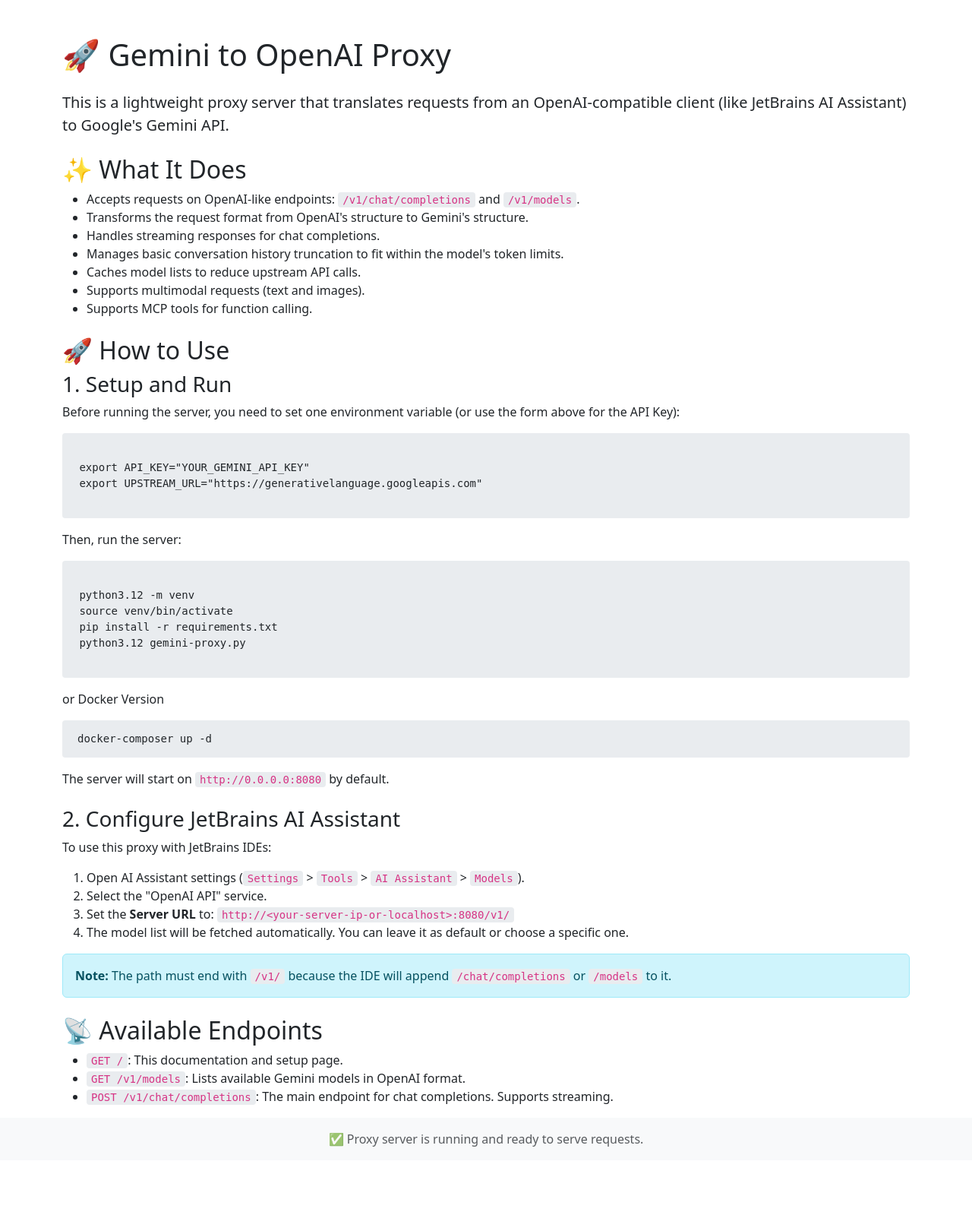
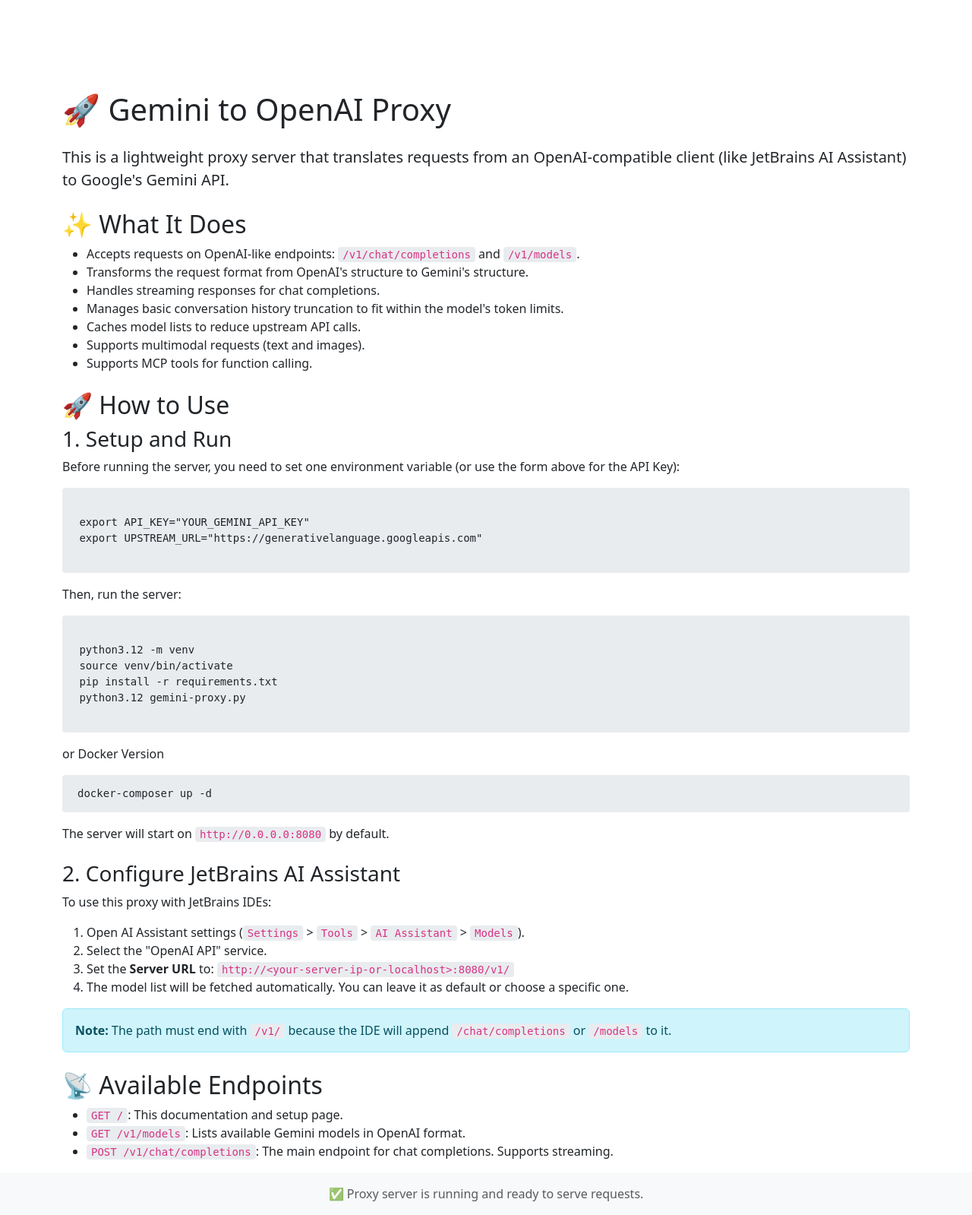
Before and after one commit to zyr3x/opengeminiai-studio, a Flask app: page / in a window 1280 px wide. Shown: the part 56-1655 px from the top of the page at 76% size. Before the commit the page ends 1565 px from the top, so only its background shows below. Run offline with Flask 3, Linux system fonts and the light colour scheme; parts of the project's set-up code (start-up, migrations or seed data) failed here and were passed over.

Commit message:
Refactor: Improve layout with flexbox and footer

```diff
--- a/templates/layout.html
+++ b/templates/layout.html
@@ -9,7 +9,7 @@
     <link href="https://cdn.jsdelivr.net/npm/bootstrap@5.3.3/dist/css/bootstrap.min.css" rel="stylesheet" integrity="sha384-QWTKZyjpPEjISv5WaRU9OFeRpok6YctnYmDr5pNlyT2bRjXh0JMhjY6hW+ALEwIH" crossorigin="anonymous">
     <link rel="stylesheet" href="{{ url_for('static', filename='css/style.css') }}">
 </head>
-<body>
+<body class="d-flex flex-column min-vh-100">
 <!-- Bootstrap Navbar -->
 <nav class="navbar navbar-expand-md navbar-dark bg-dark fixed-top">
     <div class="container">
@@ -36,11 +36,13 @@
     </div>
 </nav>
 
-<!-- Main Content Container -->
-<div class="container">
-    <h1 class="my-4">🚀 Gemini to OpenAI Proxy</h1>
-    {% block content %}{% endblock %}
-</div> <!-- End .container -->
+<main role="main" class="flex-shrink-0" style="padding-top: 4.5rem;">
+    <!-- Main Content Container -->
+    <div class="container">
+        <h1 class="my-4">🚀 Gemini to OpenAI Proxy</h1>
+        {% block content %}{% endblock %}
+    </div> <!-- End .container -->
+</main>
 
 <!-- Bootstrap Footer -->
 <footer class="footer mt-auto py-3 bg-light">
```
